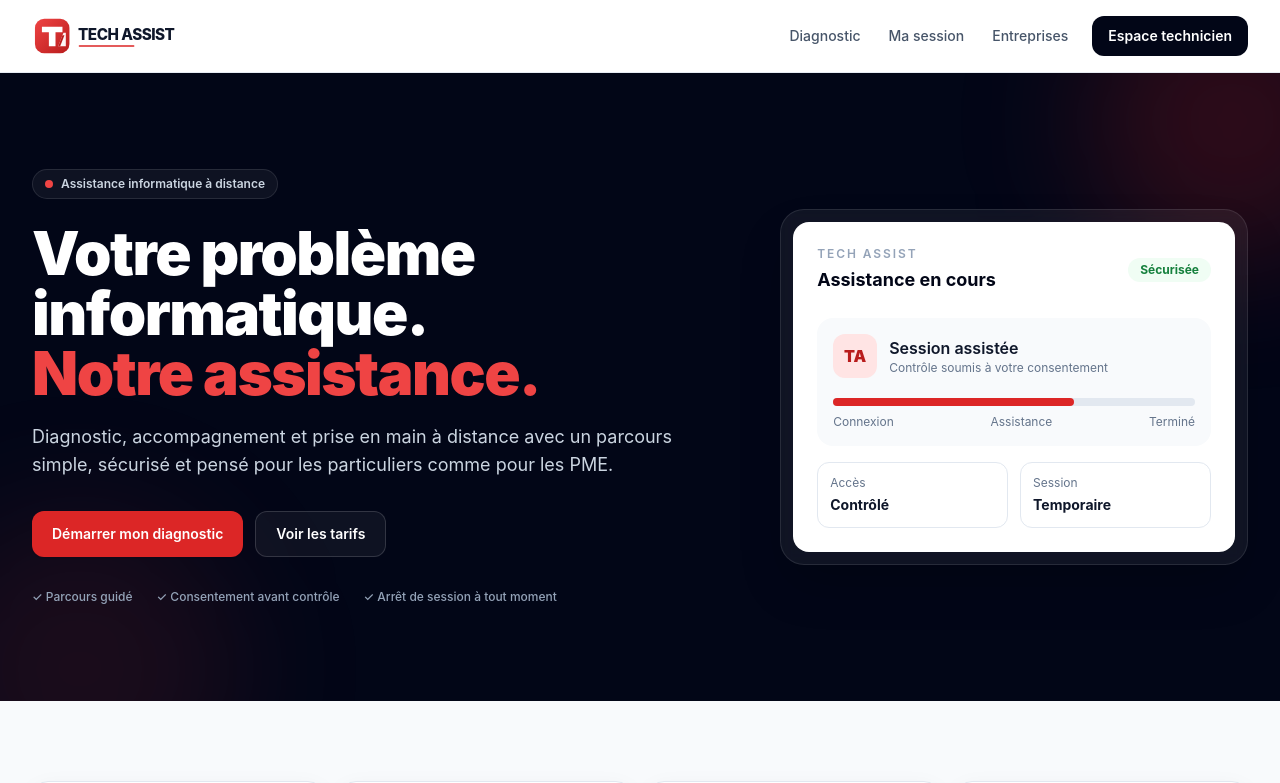
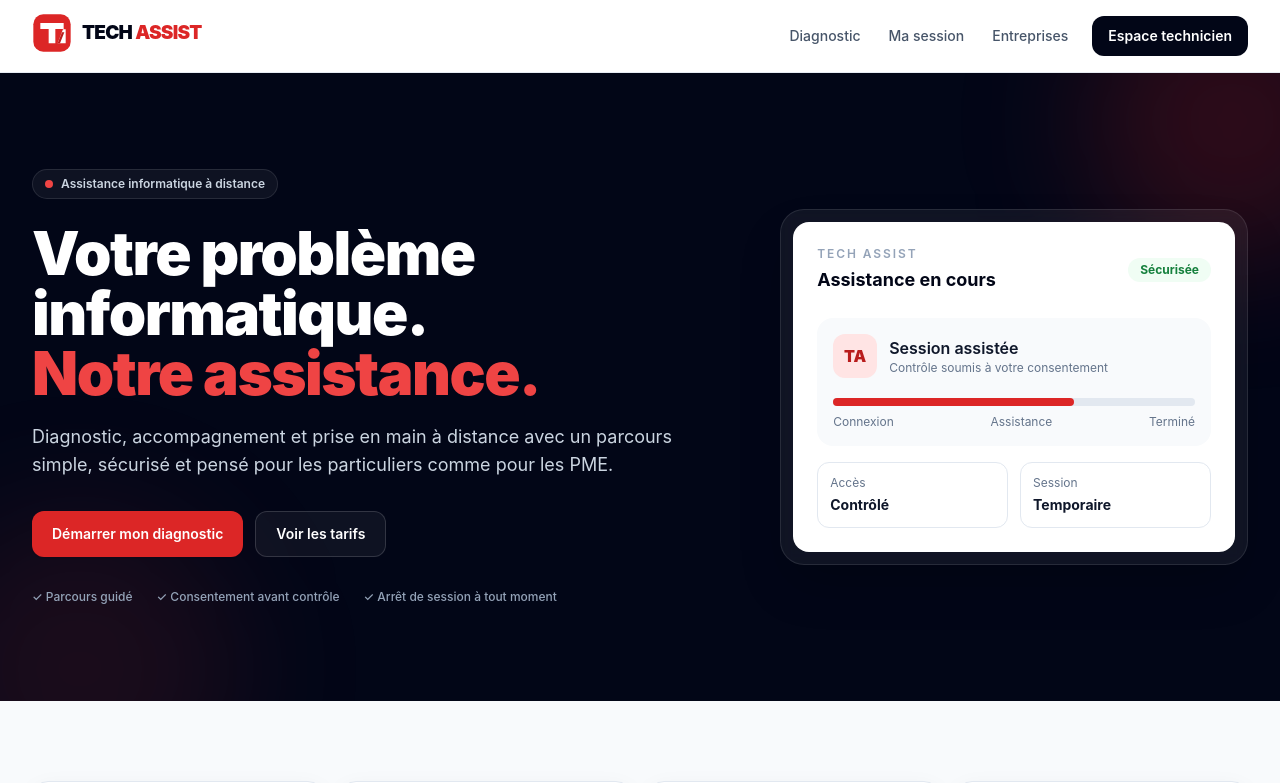
Before and after one commit to aubinfranck-hub/TECH-ASSIST, a React (Vite) app in the folder apps/web/: page / in a window 1280 px wide. Shown: the top 783 px of the page. Built offline with nearby package versions, Linux system fonts and the light colour scheme; no server answers.

Commit message:
fix(web): improve Tech Assist logo and brand mark layout

```diff
--- a/apps/web/src/components/Layout.tsx
+++ b/apps/web/src/components/Layout.tsx
@@ -2,11 +2,16 @@ import { Link, Outlet } from 'react-router-dom';
 
 function Brand({ dark = false }: { dark?: boolean }) {
   return (
-    <img
-      src={dark ? '/logo-white.svg' : '/logo.svg'}
-      alt="Tech Assist"
-      className="h-9 w-auto object-contain sm:h-10"
-    />
+    <span className="inline-flex items-center gap-2.5" aria-label="Tech Assist">
+      <img
+        src="/logo-mark.svg"
+        alt=""
+        className="h-9 w-9 shrink-0 rounded-[10px] object-contain sm:h-10 sm:w-10"
+      />
+      <span className={`text-[17px] font-black tracking-[-0.04em] sm:text-[19px] ${dark ? 'text-white' : 'text-slate-950'}`}>
+        TECH <span className="text-brand-600">ASSIST</span>
+      </span>
+    </span>
   );
 }
 
```
